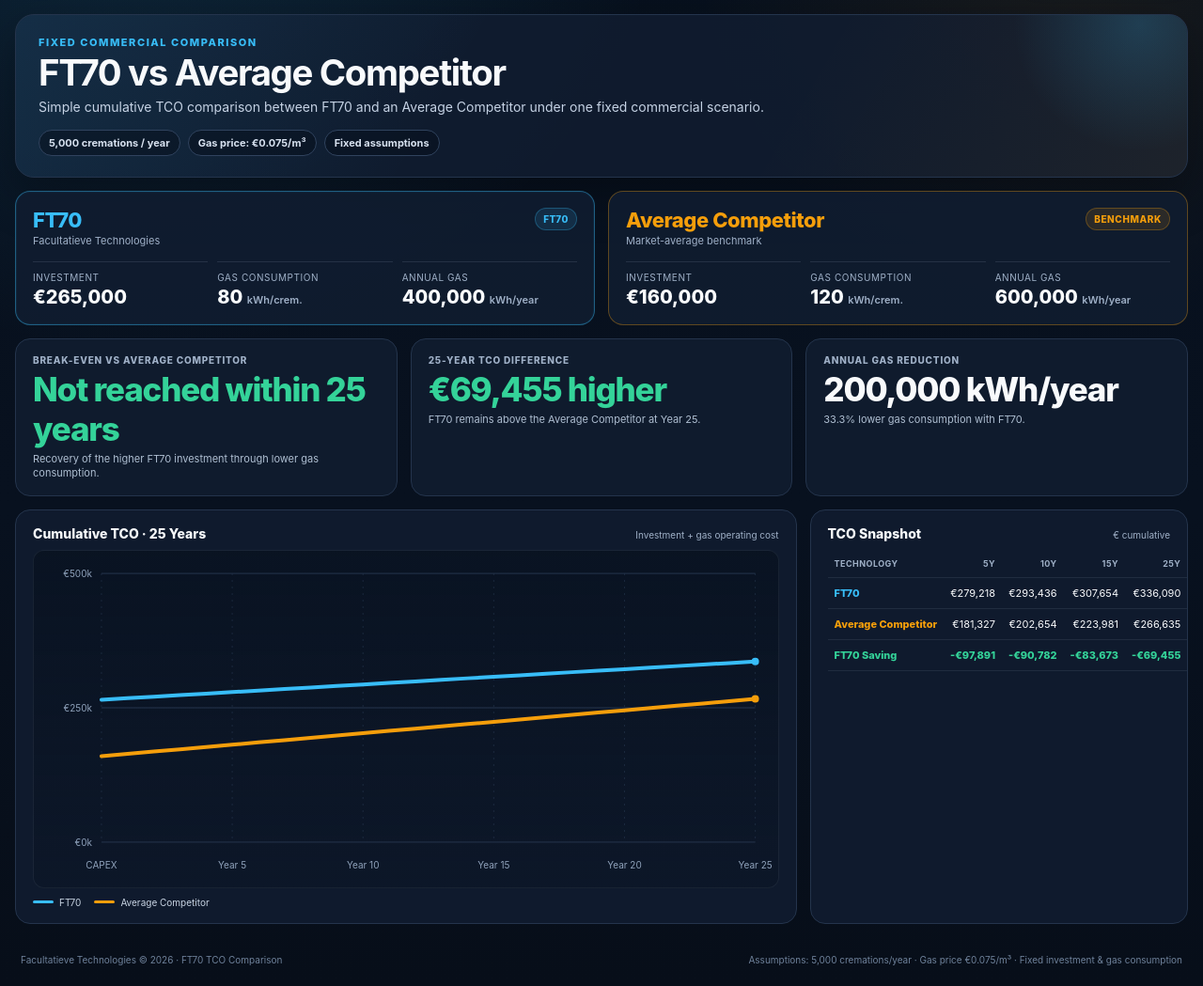
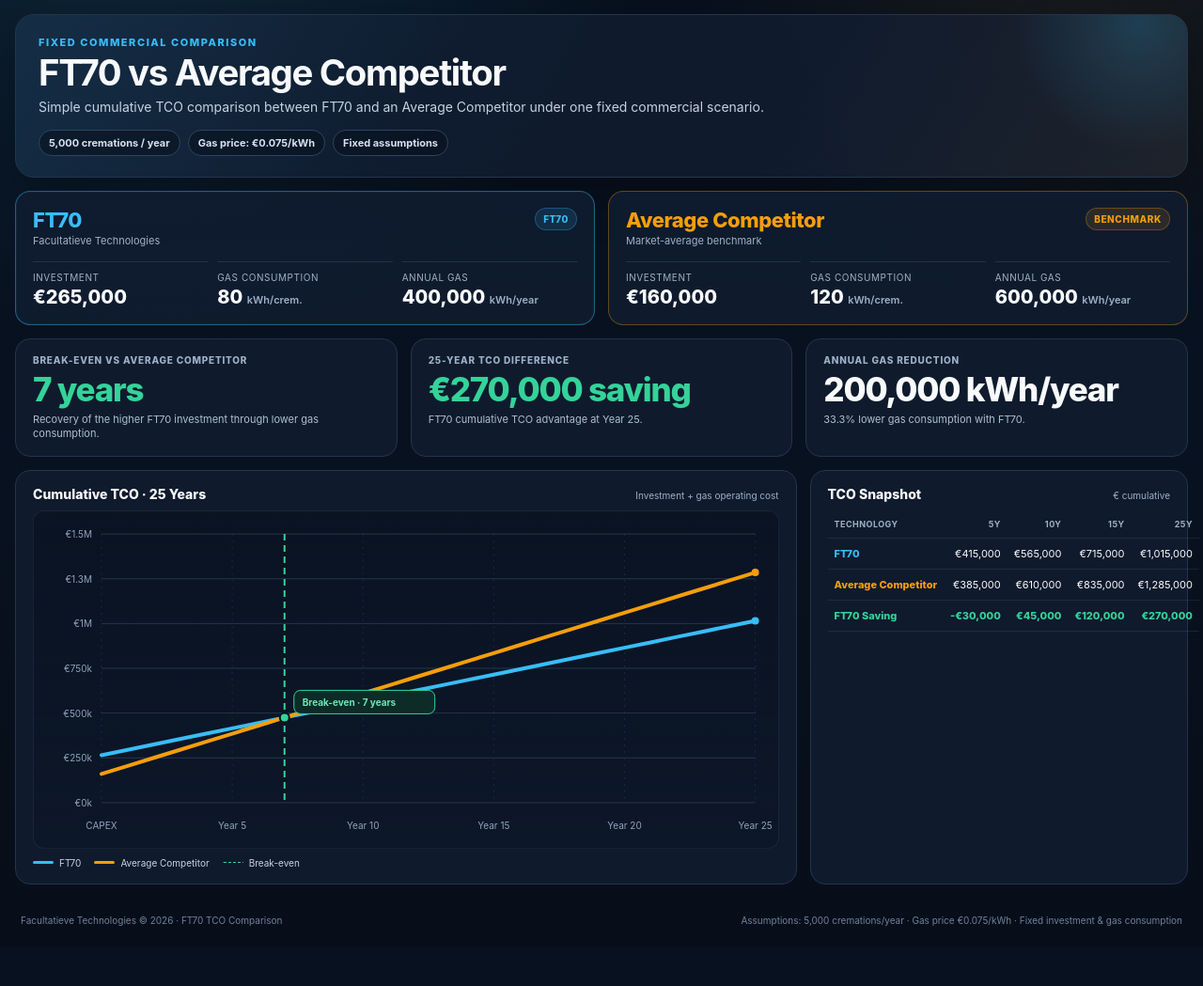
Before and after one commit to FT-TCO-APP/FT70-TCO-comparison, a plain HTML site: page index.html in a window 1280 px wide. Shown: the part 80-1129 px from the top of the page at 94% size. After the commit the page ends 1087 px from the top, so only its background shows below. Drawn offline with Linux system fonts and the light colour scheme.

Commit message:
Add files via upload

```diff
--- a/index.html
+++ b/index.html
@@ -339,7 +339,7 @@
       </div>
       <div class="scenario-pills">
         <span class="pill">5,000 cremations / year</span>
-        <span class="pill">Gas price: €0.075/m³</span>
+        <span class="pill">Gas price: €0.075/kWh</span>
         <span class="pill">Fixed assumptions</span>
       </div>
     </section>
@@ -452,7 +452,7 @@
 
   <footer>
     <span>Facultatieve Technologies © 2026 · FT70 TCO Comparison</span>
-    <span>Assumptions: 5,000 cremations/year · Gas price €0.075/m³ · Fixed investment &amp; gas consumption</span>
+    <span>Assumptions: 5,000 cremations/year · Gas price €0.075/kWh · Fixed investment &amp; gas consumption</span>
   </footer>
 
   <script>
@@ -465,8 +465,7 @@
         competitorCapex: 160000,
         ft70GasKwhPerCremation: 80,
         competitorGasKwhPerCremation: 120,
-        gasPriceEurPerM3: 0.075,
-        gasKwhPerM3: 10.55,
+        gasPriceEurPerKwh: 0.075,
         horizonYears: 25
       });
 
@@ -489,10 +488,8 @@
       let ftCum = scenario.ft70Capex;
       let compCum = scenario.competitorCapex;
 
-      const annualFt70M3 = annualFt70Kwh / scenario.gasKwhPerM3;
-      const annualCompM3 = annualCompKwh / scenario.gasKwhPerM3;
-      const annualFt70GasCost = annualFt70M3 * scenario.gasPriceEurPerM3;
-      const annualCompGasCost = annualCompM3 * scenario.gasPriceEurPerM3;
+      const annualFt70GasCost = annualFt70Kwh * scenario.gasPriceEurPerKwh;
+      const annualCompGasCost = annualCompKwh * scenario.gasPriceEurPerKwh;
 
       for (let i = 0; i < scenario.horizonYears; i++) {
         ftCum += annualFt70GasCost;
```
